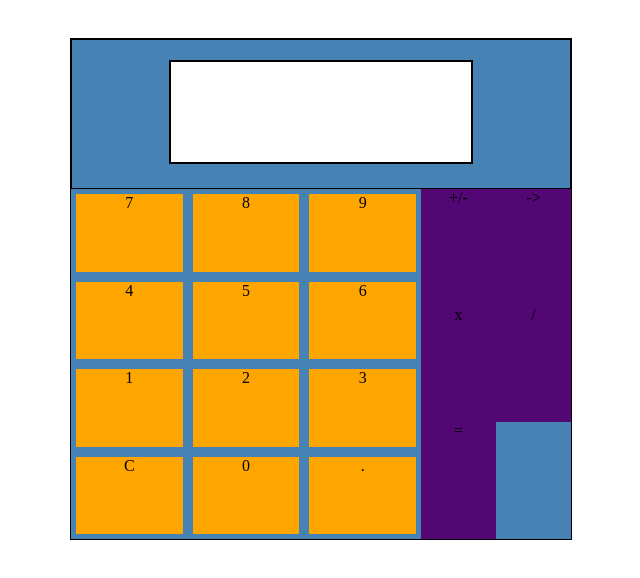
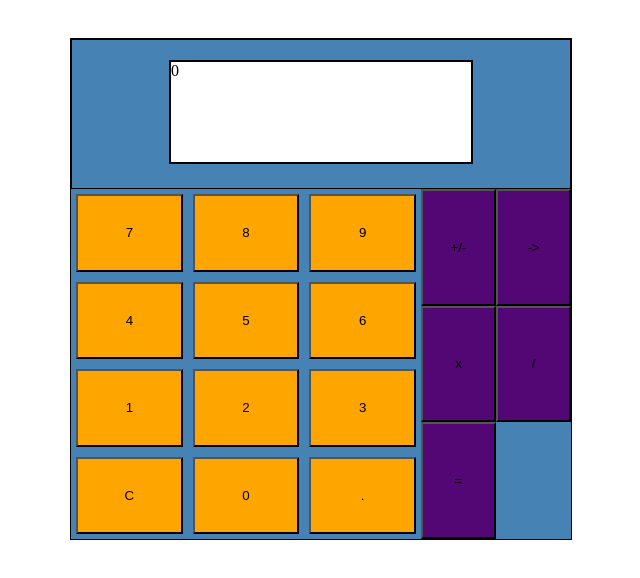
Before and after one commit to createles/calculator, a plain HTML site: page index.html in a window 1280 px wide. Shown: the whole page, without its empty margins (319-959 px from the left). Drawn offline with Linux system fonts and the light colour scheme.

Commit message:
Change buttons to the appropriate element type.
Provide behavior to update the calculator display.

```diff
--- a/index.html
+++ b/index.html
@@ -9,29 +9,29 @@
 <body>
     <div id="base">
         <div id="topRow">
-            <div id="display"></div>
+            <div id="display">0</div>
         </div>
         <div id="bottomRow">
             <div id="buttons">
-                <div class="numbButton" id="7"> 7 </div>
-                <div class="numbButton" id="8"> 8 </div>
-                <div class="numbButton" id="9"> 9 </div>
-                <div class="numbButton" id="4"> 4 </div>
-                <div class="numbButton" id="5"> 5 </div>
-                <div class="numbButton" id="6"> 6 </div>
-                <div class="numbButton" id="1"> 1 </div>
-                <div class="numbButton" id="2"> 2 </div>
-                <div class="numbButton" id="3"> 3 </div>
-                <div class="numbButton" id="clear"> C </div>
-                <div class="numbButton" id="0"> 0 </div>
-                <div class="numbButton" id="dot"> . </div>
+                <button class="numbButton" id="7">7</button>
+                <button class="numbButton" id="8">8</button>
+                <button class="numbButton" id="9">9</button>
+                <button class="numbButton" id="4">4</button>
+                <button class="numbButton" id="5">5</button>
+                <button class="numbButton" id="6">6</button>
+                <button class="numbButton" id="1">1</button>
+                <button class="numbButton" id="2">2</button>
+                <button class="numbButton" id="3">3</button>
+                <button class="numbButton" id="clear">C</button>
+                <button class="numbButton" id="0">0</button>
+                <button class="numbButton" id="dot">.</button>
             </div>
             <div id="operations">
-                <div class="operator" id="posneg"> +/- </div>
-                <div class="operator" id="delete"> -> </div>
-                <div class="operator" id="multiply"> x </div>
-                <div class="operator" id="divide"> / </div>
-                <div class="operator" id="equals"> = </div>
+                <button class="operator" id="posneg">+/-</button>
+                <button class="operator" id="delete">-></button>
+                <button class="operator" id="multiply">x</button>
+                <button class="operator" id="divide">/</button>
+                <button class="operator" id="equals">=</button>
             </div>
         </div>
     </div>
--- a/script.js
+++ b/script.js
@@ -1,6 +1,7 @@
 let number1;
 let number2;
 let op;
+let displayValue = 0;
 
 
 function add(x, y) {
@@ -44,3 +45,23 @@ op = "/";
 number1 = 8;
 number2 = 4;
 console.log(operate(number1, number2, op));
+
+const display = document.querySelector("#display");
+display.textContent = displayValue;
+
+let inputButtons = document.querySelectorAll(".numbButton");
+inputButtons.forEach(button => {
+    button.addEventListener("click", () => {
+        console.log("Button clicked:", button);
+        console.log("Button value:", button.textContent);
+        console.log("Display value:", display.textContent);
+
+        if (display.textContent === "0") {
+            display.textContent = button.textContent;
+            displayValue = Number(button.textContent);
+        } else {
+            display.textContent += button.textContent;
+            displayValue = Number(display.textContent);
+        }
+    })
+})
```
